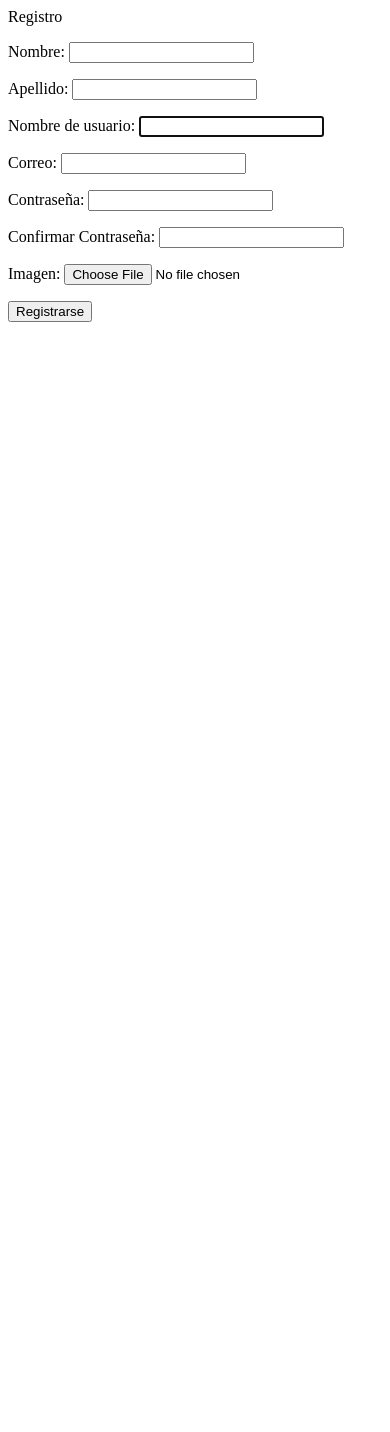
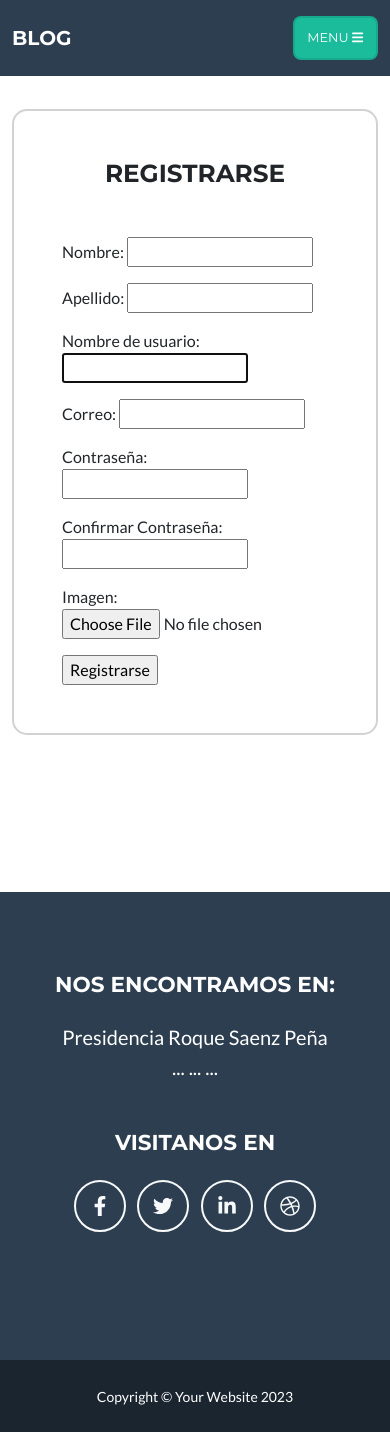
Before and after one commit to Naza42/Django_Blog, a Django app: template django_blog/templates/usuarios/registro.html in a window 390 px wide. Before the commit the page ends 322 px from the top, so only its background shows below. Run offline with Django 5.2, Linux system fonts and the light colour scheme; the template is opened without the code that fills it: values that come from a table or form of the project are taken from there, others are empty; tables that the repository leaves empty hold one stand-in row (values such as "Sample post"); some libraries are stand-ins or nearby versions.

Commit message:
Actualizado

```diff
--- a/django_blog/django_blog/settings.py
+++ b/django_blog/django_blog/settings.py
@@ -24,6 +24,7 @@ BASE_DIR = Path(__file__).resolve().parent.parent
 SECRET_KEY = 'django-insecure-7)^q9_5=c4g+hy6$yvg$rr6*gzgym9yjmd1ffse@gxkfw(fa)q'
 
 AUTH_USER_MODEL = 'usuarios.Usuario'
+
 # SECURITY WARNING: don't run with debug turned on in production!
 DEBUG = True
 
@@ -39,9 +40,12 @@ INSTALLED_APPS = [
     'django.contrib.sessions',
     'django.contrib.messages',
     'django.contrib.staticfiles',
+    'crispy_forms',
     'home',
     'usuarios',
 ]
+
+CRISPY_TAMPLATE_PACK = 'bootstrap4'
 
 MIDDLEWARE = [
     'django.middleware.security.SecurityMiddleware',
--- a/django_blog/templates/base.html
+++ b/django_blog/templates/base.html
@@ -45,6 +45,7 @@
 
 
         {% block contenido %}
+        <div class="container mt-5"> </div>
         {% endblock contenido %}
 
 
@@ -53,7 +54,7 @@
 
 
          <!-- Footer-->
-         <footer class="footer text-center">
+         <footer class="footer text-center mt-5">
             <div class="container">
                 <div class="row">
                     <!-- Footer Location-->
--- a/django_blog/templates/usuarios/login.html
+++ b/django_blog/templates/usuarios/login.html
@@ -4,7 +4,7 @@
 {%block contenido%}
 
 
-<form  method="POST"> {% csrf_token %}
+<form  method="GET"> {% csrf_token %}
 
   {% if messages %}
   {% for message in messages %}
--- a/django_blog/templates/usuarios/registro.html
+++ b/django_blog/templates/usuarios/registro.html
@@ -1,14 +1,30 @@
-
+{% extends 'base.html' %}
 {% load static %}
 {% block title %} Registro {% endblock %}
 {% block contenido %}
 
-    <form method="post" enctype="multipart/form-data">
-        {% csrf_token %}
-        {{ form.as_p }}
 
-        <input class="form-control" type="submit" value="Registrarse">
-    </form>
+<section class="vh-100 bg-image"
+  <div class="mask d-flex align-items-center h-100 gradient-custom-3">
+    <div class="container h-100">
+      <div class="row d-flex justify-content-center align-items-center h-100">
+        <div class="col-12 col-md-9 col-lg-7 col-xl-6">
+          <div class="card" style="border-radius: 15px;">
+            <div class="card-body p-5">
+              <h2 class="text-uppercase text-center mb-5">Registrarse</h2>
 
+              <form action="{% url 'registro' %}" method="POST">
+                {% csrf_token %}
+                {{ form.as_p }}
+                <input type="submit" value="Registrarse">
+              </form>
+
+            </div>
+          </div>
+        </div>
+      </div>
+    </div>
+  </div>
+</section>
 
 {% endblock %}
--- a/django_blog/usuarios/forms.py
+++ b/django_blog/usuarios/forms.py
@@ -1,4 +1,5 @@
 from django import forms
+from django.contrib.auth.models import User
 from django.contrib.auth.forms import UserCreationForm
 from .models import Usuario
 
```
Also changed, not shown: django_blog/static/css/registro.css (added, +7 -0 lines), django_blog/usuarios/views.py (+6 -12 lines), django_blog/db.sqlite3, django_blog/usuarios/migrations/0001_initial.py (added), django_blog/usuarios/migrations/__init__.py (added).
